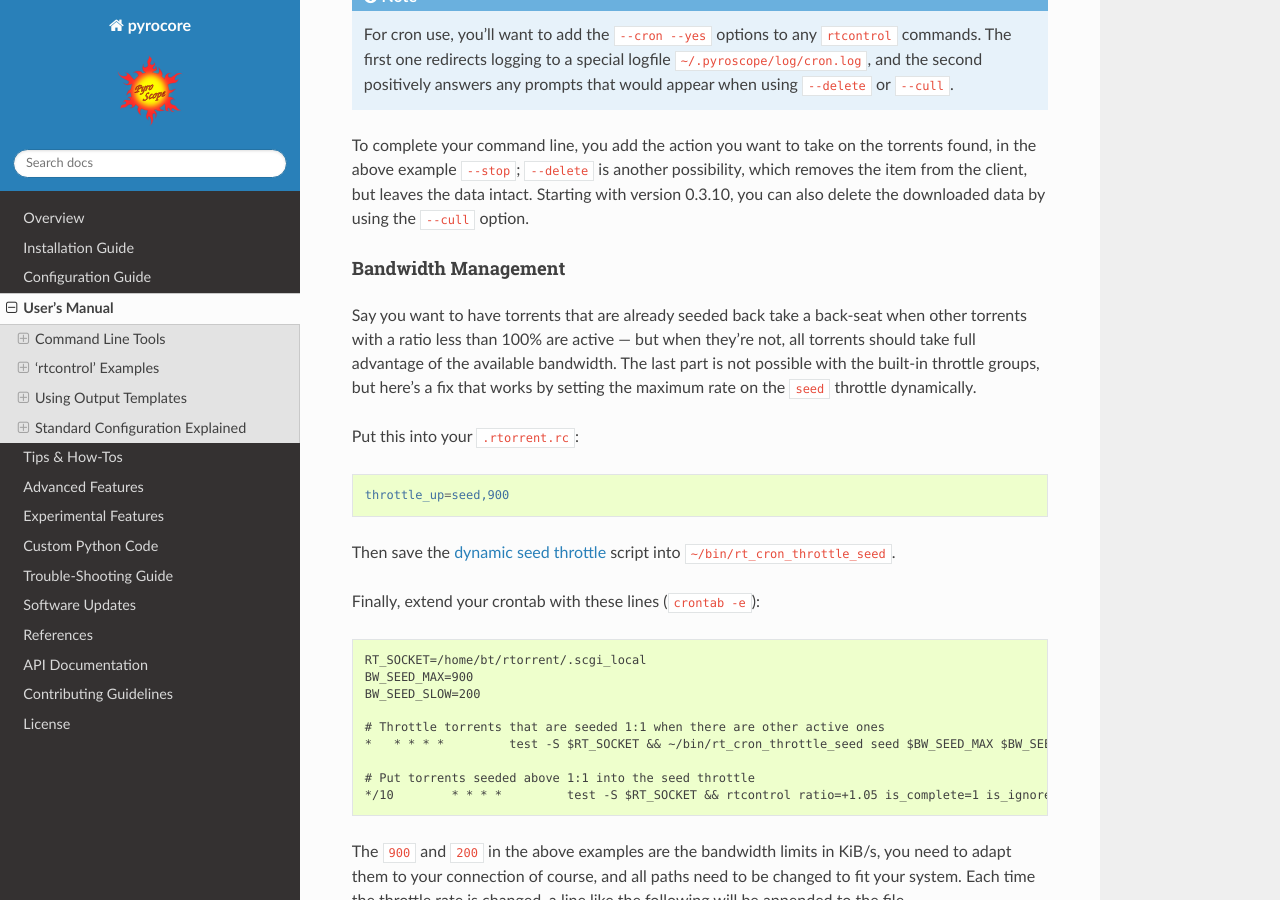
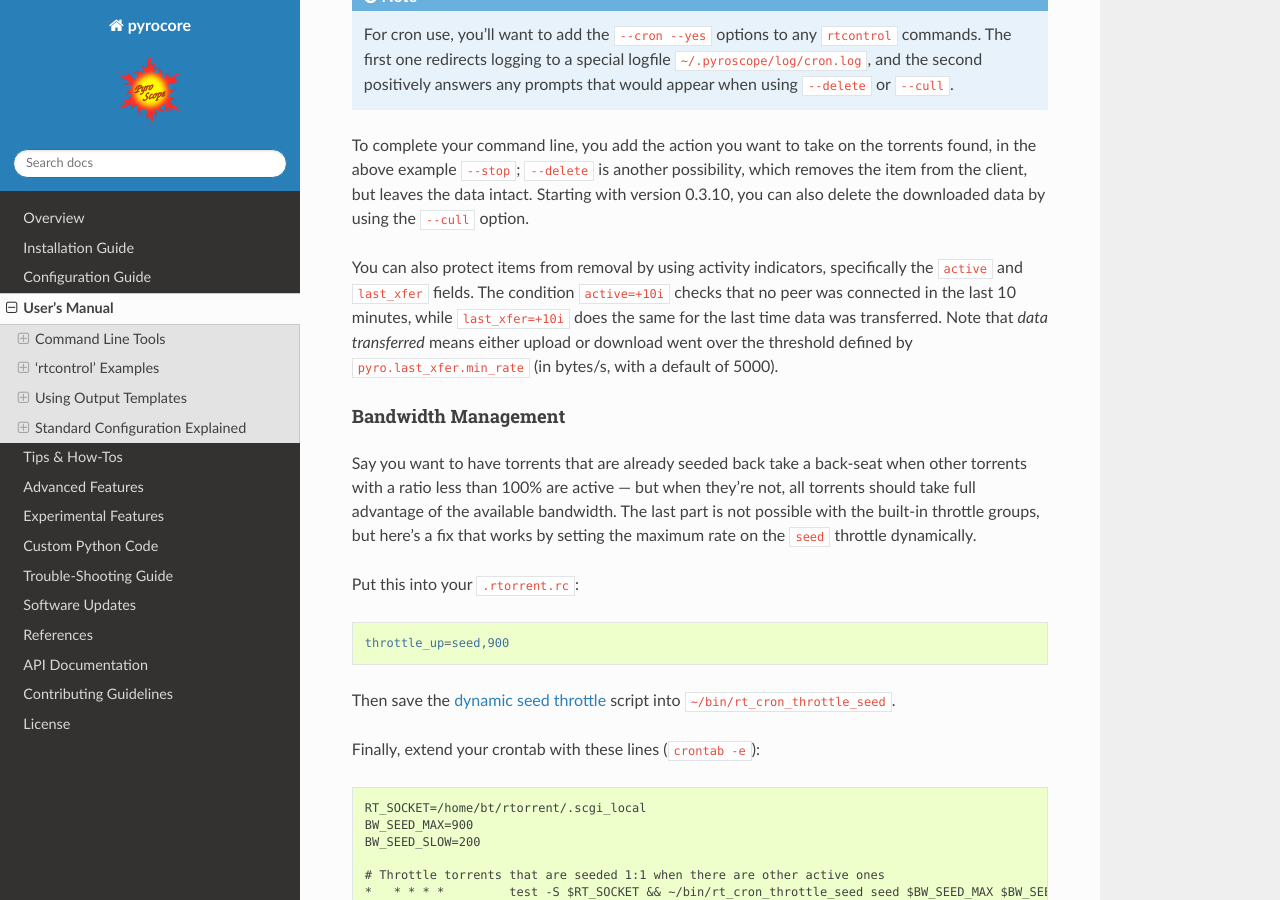
Before and after one commit to pyroscope/pyrocore, a Sphinx documentation site: the page built from docs/usage.rst, in a window 1280 px wide and 900 px high, scrolled down 19641 px. Built offline with Sphinx 7.4.7 and the Read the Docs theme 2.0.0, drawn with Linux system fonts in a browser that asks for light colours.

Commit message:
rtcontol: New timestamp field 'last_xfer'

```diff
--- a/docs/usage-rtcontrol.rst
+++ b/docs/usage-rtcontrol.rst
@@ -495,6 +495,13 @@ another possibility, which removes the item from the client, but leaves
 the data intact. Starting with version 0.3.10, you can also delete the
 downloaded data by using the ``--cull`` option.
 
+You can also protect items from removal by using activity indicators,
+specifically the ``active`` and ``last_xfer`` fields.
+The condition ``active=+10i`` checks that no peer was connected in the last 10 minutes,
+while ``last_xfer=+10i`` does the same for the last time data was transferred.
+Note that *data transferred* means either upload or download went over the threshold
+defined by ``pyro.last_xfer.min_rate`` (in bytes/s, with a default of 5000).
+
 
 Bandwidth Management
 """"""""""""""""""""
```
Also changed, not shown: 2 other files.
